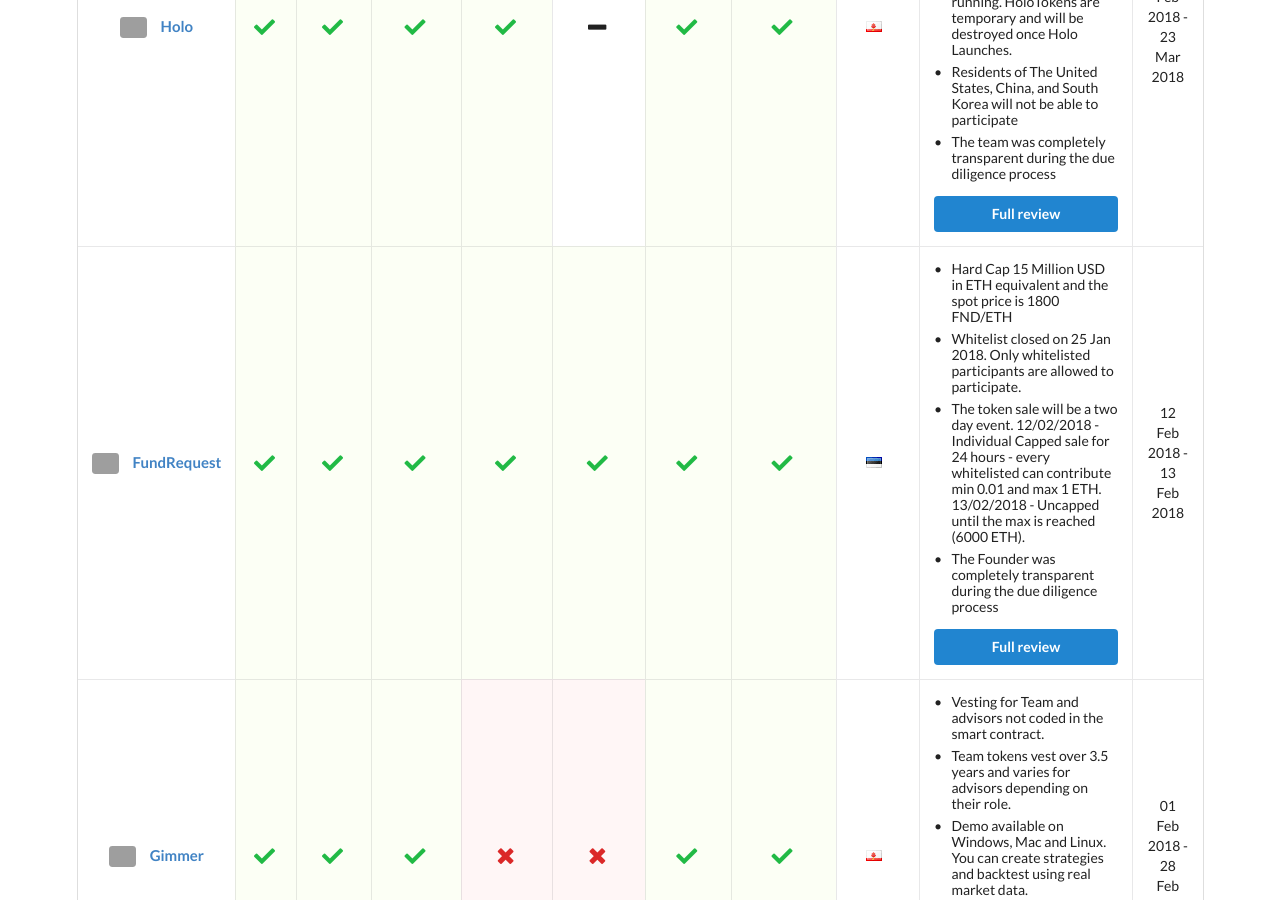
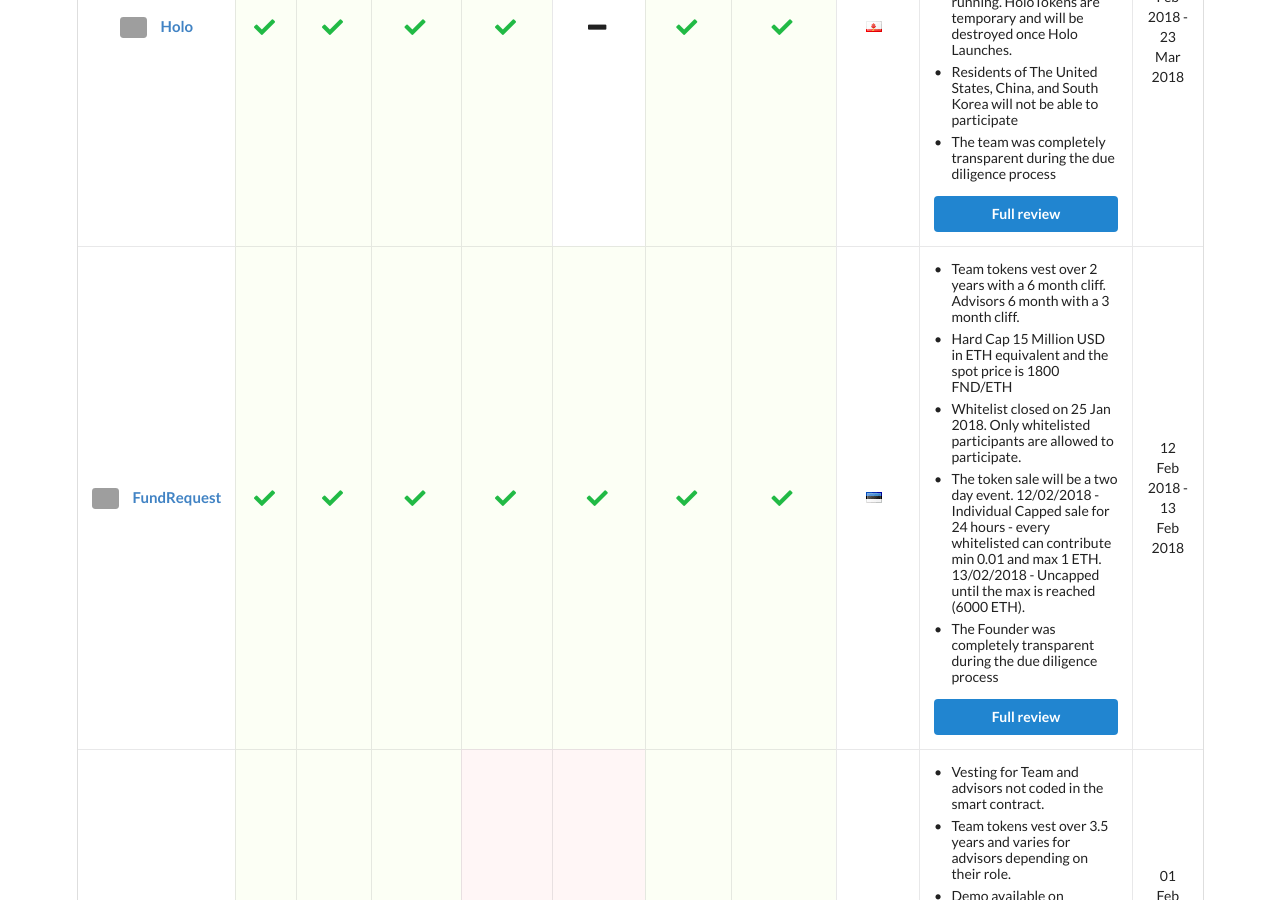
Before and after one commit to ico-check/ico-check, a Jekyll site: the page built from index.md, in a window 1280 px wide and 900 px high, scrolled down 935 px. Built offline with Jekyll 4.4.1, drawn with Linux system fonts in a browser that asks for light colours; nearby versions of some CDN libraries; grey boxes are pictures that could not be loaded.

Commit message:
34-fundrequest-ico-check
Added vesting schedule in comments

```diff
--- a/_data/active-future-icos.yml
+++ b/_data/active-future-icos.yml
@@ -53,6 +53,7 @@
   transparent: true
   location: Estonia
   comments:
+    - content: Team tokens vest over 2 years with a 6 month cliff. Advisors 6 month with a 3 month cliff.
     - content: Hard Cap 15 Million USD in ETH equivalent and the spot price is 1800 FND/ETH
     - content: Whitelist closed on 25 Jan 2018. Only whitelisted participants are allowed to participate.
     - content: The token sale will be a two day event. 12/02/2018 - Individual Capped sale for 24 hours - every whitelisted can contribute min 0.01 and max 1 ETH. 13/02/2018 - Uncapped until the max is reached (6000 ETH).
```
